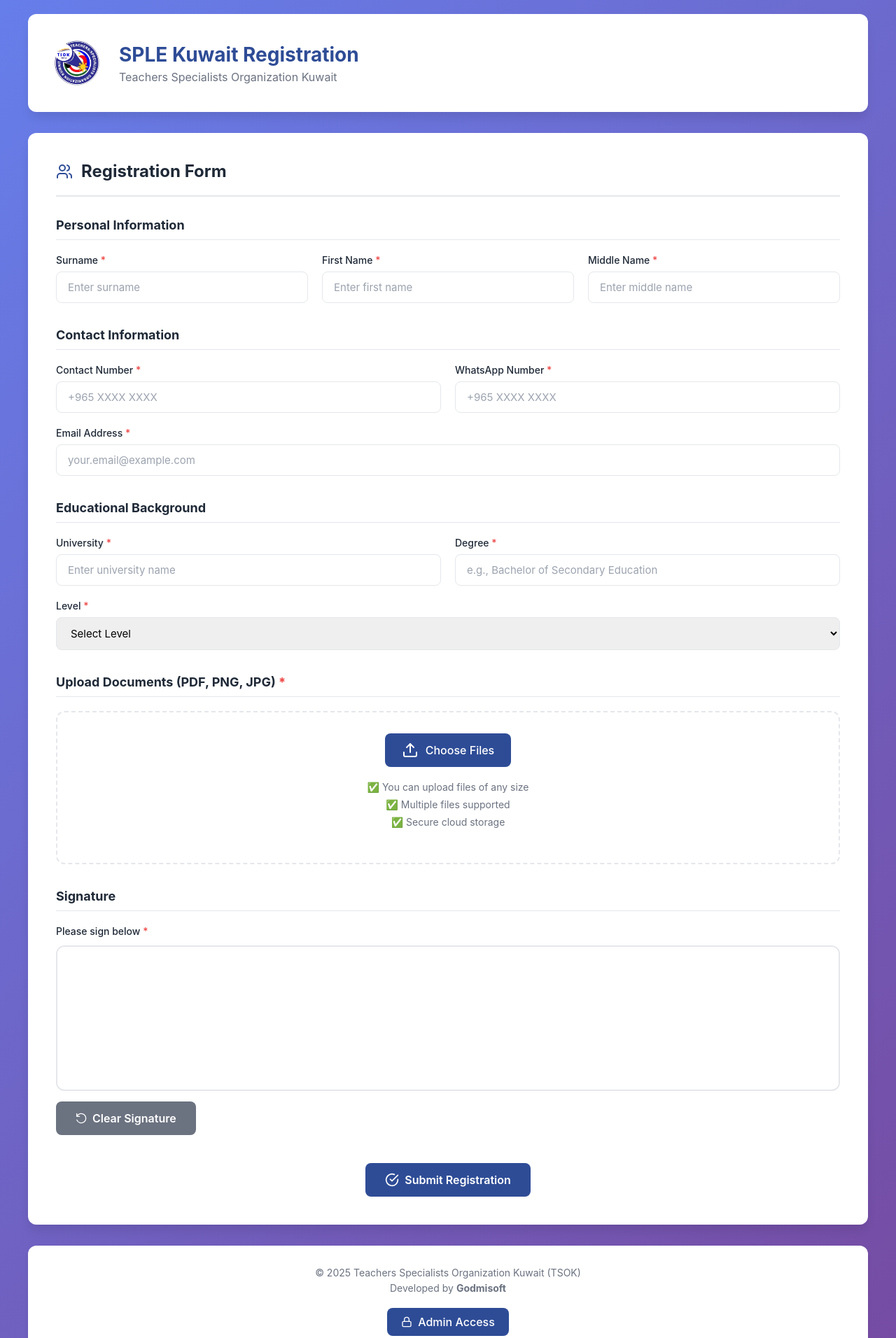
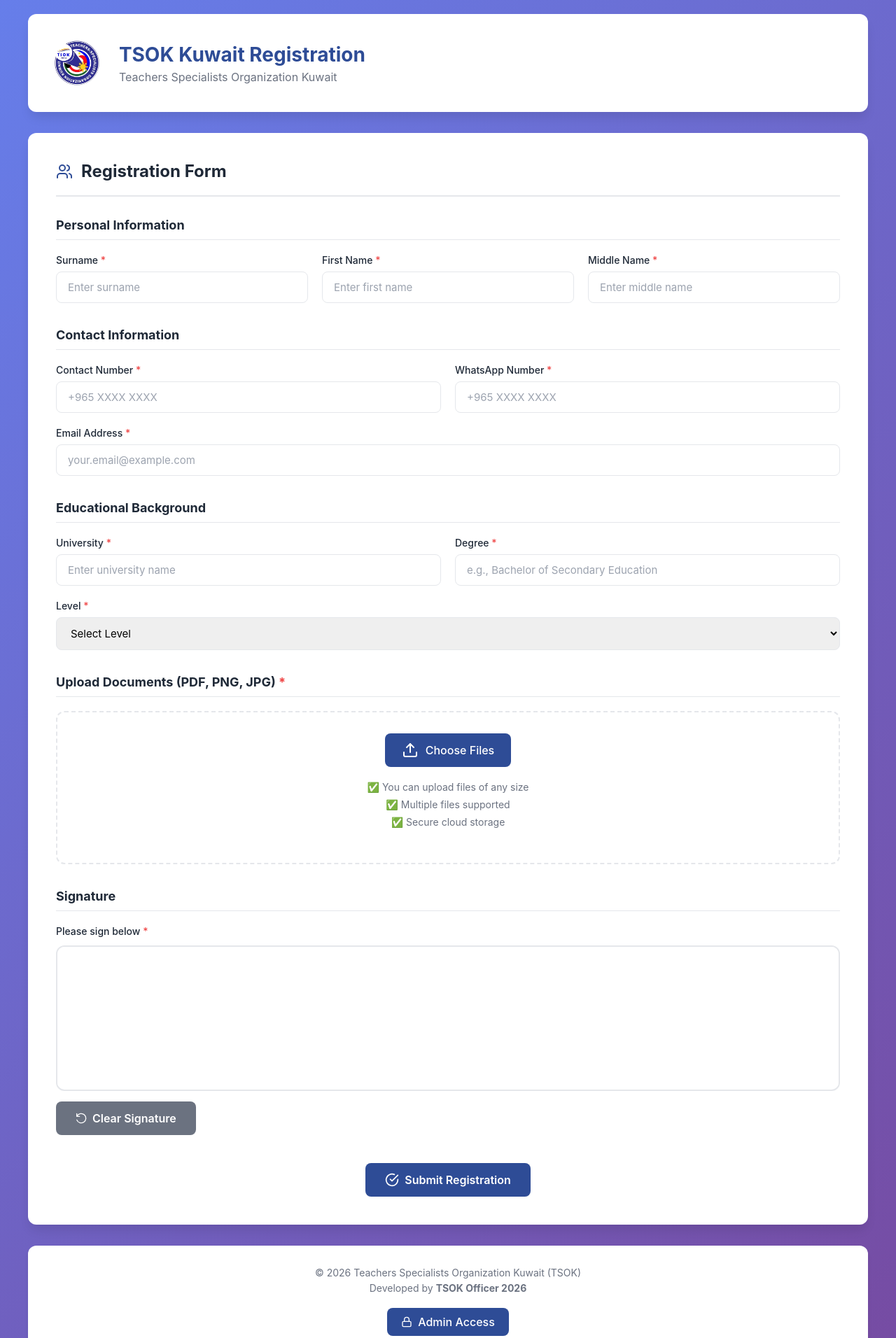
Before and after one commit to Dev-hebz/tsok-registration, a website: page index.html in a window 1280 px wide. Shown: the top 1912 px of the page at 70% size. Drawn offline with nearby package versions, Linux system fonts and the light colour scheme.

Commit message:
Update index.html

```diff
--- a/index.html
+++ b/index.html
@@ -3,9 +3,9 @@
 <head>
     <meta charset="UTF-8">
     <meta name="viewport" content="width=device-width, initial-scale=1.0">
-    <meta name="description" content="SPLE Kuwait Registration - Teachers Specialists Organization Kuwait">
+    <meta name="description" content="TSOK Kuwait Registration - Teachers Specialists Organization Kuwait">
     <meta name="theme-color" content="#2E4C96">
-    <title>SPLE Kuwait Registration - TSOK</title>
+    <title> Kuwait Registration - TSOK</title>
 
     <!-- PWA Manifest -->
     <link rel="manifest" href="/manifest.json">
@@ -33,7 +33,7 @@
             <div class="logo-section">
                 <img src="/images/tsok-logo.png" alt="TSOK Logo" class="logo">
                 <div class="header-text">
-                    <h1>SPLE Kuwait Registration</h1>
+                    <h1>TSOK Kuwait Registration</h1>
                     <p>Teachers Specialists Organization Kuwait</p>
                 </div>
             </div>
@@ -171,8 +171,8 @@
         </main>
 
         <footer>
-            <p>&copy; 2025 Teachers Specialists Organization Kuwait (TSOK)</p>
-            <p>Developed by <strong>Godmisoft</strong></p>
+            <p>&copy; 2026 Teachers Specialists Organization Kuwait (TSOK)</p>
+            <p>Developed by <strong>TSOK Officer 2026</strong></p>
             <a href="/admin.html" class="admin-link">
                 <svg xmlns="http://www.w3.org/2000/svg" width="16" height="16" viewBox="0 0 24 24" fill="none" stroke="currentColor" stroke-width="2" stroke-linecap="round" stroke-linejoin="round">
                     <rect x="3" y="11" width="18" height="11" rx="2" ry="2"></rect>
```
